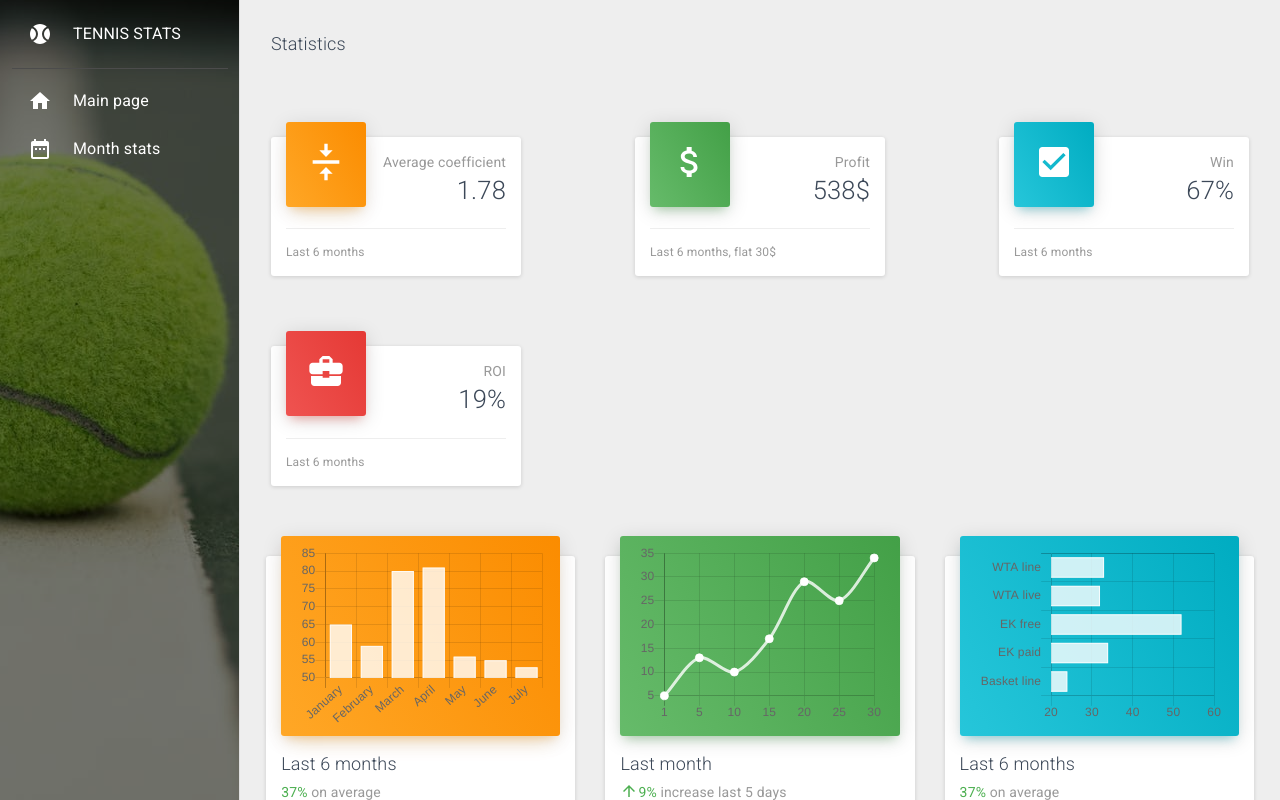
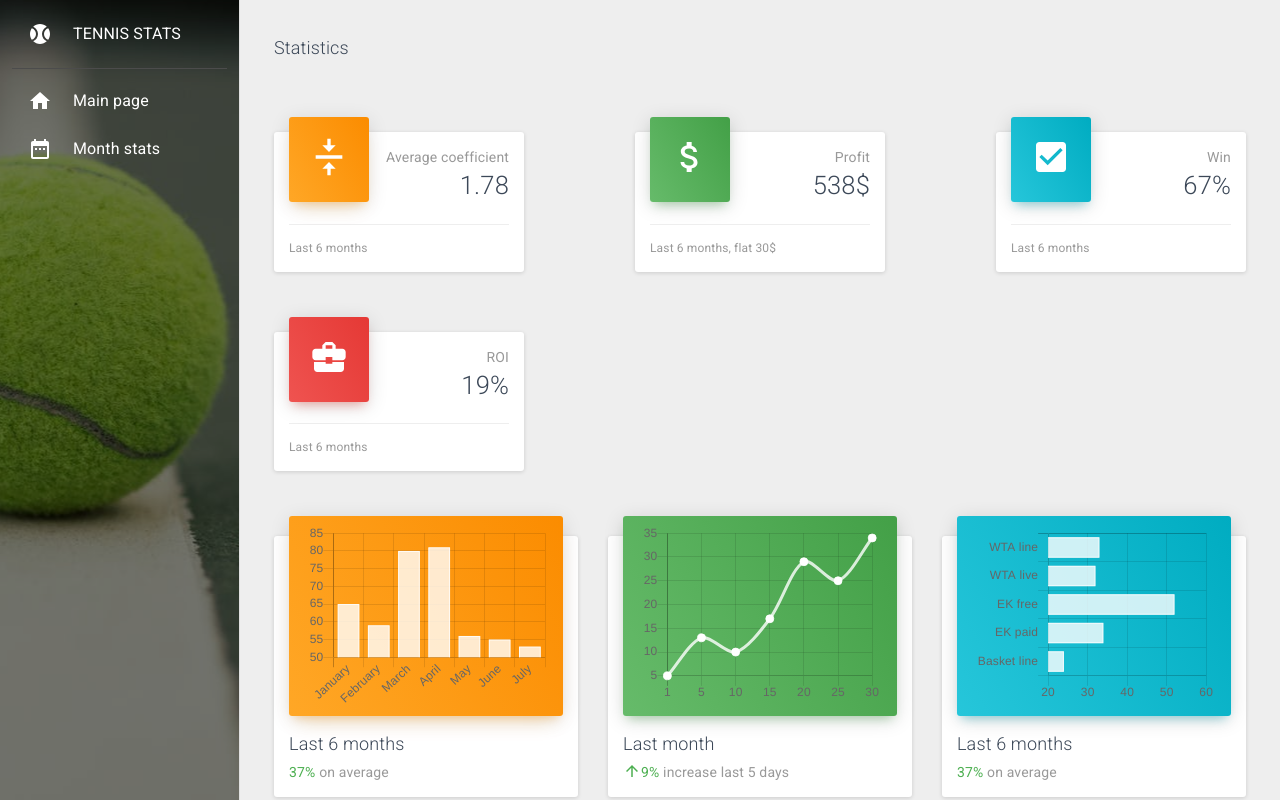
Before and after one commit to ilerofeev/tennis-stats, a React (Create React App) app: page /#/main in a window 1280 px wide. Built offline with nearby package versions, Linux system fonts and the light colour scheme.

Commit message:
mainpage & sidebar adaptive

```diff
--- a/src/components/InfoCard.tsx
+++ b/src/components/InfoCard.tsx
@@ -5,7 +5,7 @@ import { Divider } from '@material-ui/core';
 import colors from '../styles/colors';
 
 const useStyles = makeStyles({
-  cardWrapper: { padding: 15 },
+  cardWrapper: { padding: 10 },
   card: {
     display: 'block',
     backgroundColor: '#fff',
--- a/src/components/Sidebar.tsx
+++ b/src/components/Sidebar.tsx
@@ -6,7 +6,8 @@ import Hidden from '@material-ui/core/Hidden';
 import List from '@material-ui/core/List';
 import ListItem from '@material-ui/core/ListItem';
 import ListItemIcon from '@material-ui/core/ListItemIcon';
-import HomeIcon from '@material-ui/icons/Home';
+import MenuIcon from '@material-ui/icons/Menu';
+import IconButton from '@material-ui/core/IconButton';
 import ListItemText from '@material-ui/core/ListItemText';
 import { makeStyles, useTheme } from '@material-ui/core/styles';
 import background from '../images/background.jpeg';
@@ -14,19 +15,17 @@ import { useHistory } from 'react-router';
 import colors from '../styles/colors';
 import SportsBaseballIcon from '@material-ui/icons/SportsBaseball';
 import DateRangeIcon from '@material-ui/icons/DateRange';
+import HomeIcon from '@material-ui/icons/Home';
 
-const drawerWidth = 240;
-
-const useStyles = makeStyles((theme) => ({
-  root: {
-    '& ::-webkit-scrollbar': {
-      display: 'none',
+const sidebarMenuStyles = {
+  '& .MuiIconButton-label': {
+    '& .MuiSvgIcon-root': {
+      color: colors.colorPrimary,
     },
-    display: 'flex',
+  },
   '& .MuiSvgIcon-root': {
     color: 'white',
   },
-
   '& .MuiListItem-button': {
     color: 'white',
     width: '90%',
@@ -39,46 +38,29 @@ const useStyles = makeStyles((theme) => ({
   '& .MuiListItemIcon-root': {
     minWidth: 45,
   },
+};
+
+const useStyles = makeStyles((theme) => ({
+  root: {
+    display: 'flex',
+    ...sidebarMenuStyles,
+    '& ::-webkit-scrollbar': {
+      display: 'none',
     },
-  backgroundFilter: {
-    backgroundColor: 'rgba(0, 0, 0, 0.5)',
-    width: '100%',
-    height: '100%',
-    position: 'absolute',
-    left: 0,
-    top: 0,
   },
-  drawer: {
-    position: 'relative',
-    height: '100%',
-    backgroundColor: 'black',
+  drawerWrapper: {
     overflow: 'hidden',
     background: `url(${background})`,
     backgroundPosition: '60% center',
     backgroundRepeat: 'no-repeat',
-    [theme.breakpoints.up('md')]: {
-      width: drawerWidth,
+    height: '100%',
+  },
+  drawer: {
+    [theme.breakpoints.up('sm')]: {
+      width: 240,
       flexShrink: 0,
     },
   },
-  appBar: {
-    [theme.breakpoints.up('sm')]: {
-      width: `calc(100% - ${drawerWidth}px)`,
-      marginLeft: drawerWidth,
-    },
-  },
-  menuDivider: {
-    width: '90%',
-    margin: 'auto',
-    backgroundColor: colors.colorSecondary,
-  },
-  menuButton: {
-    marginRight: theme.spacing(2),
-    [theme.breakpoints.up('xs')]: {
-      display: 'none',
-    },
-  },
-  toolbar: theme.mixins.toolbar,
   menuHeader: {
     color: 'white',
     fontWeight: 400,
@@ -90,24 +72,54 @@ const useStyles = makeStyles((theme) => ({
       backgroundColor: 'transparent !important',
     },
   },
+  backgroundFilter: {
+    backgroundColor: 'rgba(0, 0, 0, 0.5)',
+    width: '100%',
+    height: '100%',
+    position: 'absolute',
+    left: 0,
+    top: 0,
+  },
+  menuDivider: {
+    width: '90%',
+    margin: 'auto',
+    backgroundColor: colors.colorSecondary,
+  },
+  appBar: {
+    [theme.breakpoints.up('sm')]: {
+      width: `calc(100% - 240px)`,
+      marginLeft: 240,
+    },
+  },
+  menuButton: {
+    position: 'absolute',
+    right: 24,
+    [theme.breakpoints.up('sm')]: {
+      display: 'none',
+    },
+    fill: `${colors.colorPrimary} !important`,
+  },
+  toolbar: theme.mixins.toolbar,
   drawerPaper: {
-    width: drawerWidth,
+    width: 240,
+    ...sidebarMenuStyles,
   },
   content: {
-    minWidth: 460,
+    position: 'relative',
+    height: '100vh',
     overflow: 'auto',
-    height: '100vh',
+    flexGrow: 1,
+    padding: theme.spacing(3),
     backgroundColor: colors.colorBackground,
-    flexGrow: 1,
-    padding: theme.spacing(2),
   },
 }));
 
-const Sidebar: FC<{ children?: React.ReactNode }> = ({ children }) => {
+const Sidebar: FC<{ children: React.ReactNode }> = ({ children }) => {
   const classes = useStyles();
   const theme = useTheme();
+  const [mobileOpen, setMobileOpen] = React.useState(false);
+
   const history = useHistory();
-  const [mobileOpen, setMobileOpen] = React.useState(false);
 
   const handleDrawerToggle = () => {
     setMobileOpen(!mobileOpen);
@@ -119,13 +131,13 @@ const Sidebar: FC<{ children?: React.ReactNode }> = ({ children }) => {
   ];
 
   const drawer = (
-    <div className={classes.drawer}>
+    <div className={classes.drawerWrapper}>
       <div className={classes.backgroundFilter}> </div>
       <ListItem className={classes.menuHeader}>
         <ListItemIcon>
           <SportsBaseballIcon />
         </ListItemIcon>
-        <ListItemText primary={'tennis stats'} />
+        <ListItemText primary={'tennis stats'} />{' '}
       </ListItem>
       <Divider className={classes.menuDivider} />
       <List>
@@ -133,7 +145,10 @@ const Sidebar: FC<{ children?: React.ReactNode }> = ({ children }) => {
           <ListItem
             button
             key={item.path}
-            onClick={() => history.push(item.path)}
+            onClick={() => {
+              handleDrawerToggle();
+              history.push(item.path);
+            }}
           >
             <ListItemIcon>{item.icon}</ListItemIcon>
             <ListItemText primary={item.label} />
@@ -147,7 +162,7 @@ const Sidebar: FC<{ children?: React.ReactNode }> = ({ children }) => {
     <div className={classes.root}>
       <CssBaseline />
       <nav className={classes.drawer} aria-label="mailbox folders">
-        <Hidden smDown implementation="css">
+        <Hidden smUp implementation="css">
           <Drawer
             variant="temporary"
             anchor={theme.direction === 'rtl' ? 'right' : 'left'}
@@ -163,7 +178,7 @@ const Sidebar: FC<{ children?: React.ReactNode }> = ({ children }) => {
             {drawer}
           </Drawer>
         </Hidden>
-        <Hidden smDown implementation="css">
+        <Hidden xsDown implementation="css">
           <Drawer
             classes={{
               paper: classes.drawerPaper,
@@ -175,7 +190,18 @@ const Sidebar: FC<{ children?: React.ReactNode }> = ({ children }) => {
           </Drawer>
         </Hidden>
       </nav>
-      <main className={classes.content}>{children}</main>
+      <main className={classes.content}>
+        <IconButton
+          color="inherit"
+          aria-label="open drawer"
+          edge="start"
+          onClick={handleDrawerToggle}
+          className={classes.menuButton}
+        >
+          <MenuIcon />
+        </IconButton>
+        {children}
+      </main>
     </div>
   );
 };
--- a/src/index.tsx
+++ b/src/index.tsx
@@ -15,12 +15,6 @@ ReactDOM.render(
   document.getElementById('root')
 );
 
-// нужно 1 выбор месяца и года 2 в зависимости от выбранного периода
-// подробная общая статистика а также краткая статистика профита по разным
-// видам ставок. т.е разные стратегии разные форматы (вта и атп) по каждой
-// кратко 3 график прибыли по выбранному ранее периоду 4 таблица всех
-// загруженных прогнозов 5 статистика по месяцам подробная как впрогнозе
-
 // If you want your app to work offline and load faster, you can change
 // unregister() to register() below. Note this comes with some pitfalls.
 // Learn more about service workers: https://bit.ly/CRA-PWA
--- a/src/styles/commonStyles.ts
+++ b/src/styles/commonStyles.ts
@@ -3,7 +3,8 @@ import colors from './colors';
 
 const commonStyles = makeStyles({
   pageTitle: {
-    padding: 15,
+    padding: '0 0 0 10px',
+    lineHeight: '48px',
     fontSize: 18,
     color: colors.colorPrimary,
     fontWeight: 300,
```
Also changed, not shown: public/manifest.json, 1 other file (tests, documents, lock files or other folders). Lines whose indentation alone changed are shown as unchanged.
